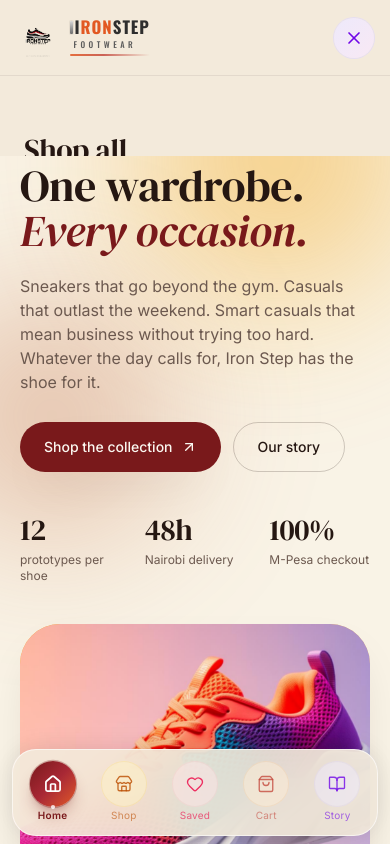
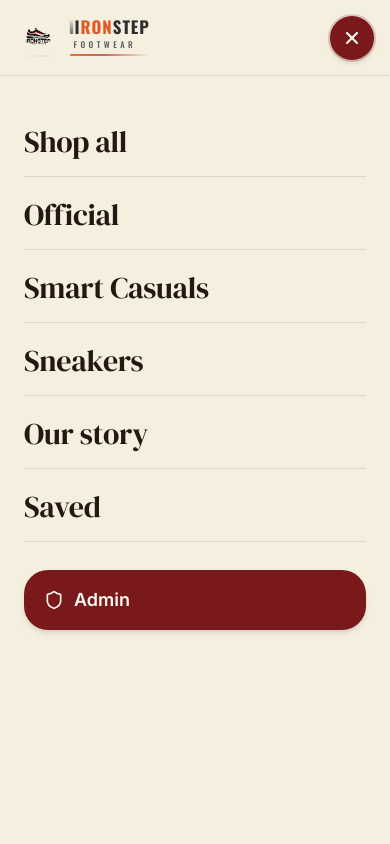
Before and after one commit to perejack/ironstepfootwear, a React (Vite) app: page / in a window 390 px wide. Both pictures are taken after a click on the button "Open menu". Shown: the top 844 px of the page. Built offline with nearby package versions, Linux system fonts and the light colour scheme; no server answers; the database is empty.

Commit message:
Fix mobile menu overlay and make the toggle easier to see.
Portal the menu to document.body for a full-screen solid panel and use a high-contrast burgundy menu button.

Co-authored-by: Cursor <cursoragent@cursor.com>

```diff
--- a/src/components/Layout.tsx
+++ b/src/components/Layout.tsx
@@ -1,6 +1,7 @@
 import { Link, useLocation } from "react-router-dom";
 import { Home, Store, Heart, ShoppingBag, BookOpen, Search, Menu, X, Shield } from "lucide-react";
 import { useState, useEffect, type ReactNode } from "react";
+import { createPortal } from "react-dom";
 import { useCart } from "@/store/cart";
 import logo from "@/assets/logo-iron-step.png";
 
@@ -137,15 +138,17 @@ function HeaderIconLink({
   label,
   badge,
   children,
+  className = "",
 }: {
   to: string;
   tone: IconTone;
   label: string;
   badge?: number;
   children: ReactNode;
+  className?: string;
 }) {
   return (
-    <Link to={to} aria-label={label} className={`${iconShellBase} ${tone.shell}`}>
+    <Link to={to} aria-label={label} className={`${iconShellBase} ${tone.shell} ${className}`}>
       <span className={`transition-colors duration-300 ${tone.icon}`}>{children}</span>
       {badge ? (
         <span className="absolute -top-1 -right-1 flex h-4 min-w-4 items-center justify-center rounded-full bg-gradient-to-br from-[#e25822] to-[#c44b3f] px-1 text-[9px] font-bold text-white shadow-md ring-2 ring-background">
@@ -192,6 +195,60 @@ function Logo({ variant = "header" }: { variant?: "header" | "footer" }) {
 }
 
 
+function MobileMenu({
+  open,
+  onClose,
+}: {
+  open: boolean;
+  onClose: () => void;
+}) {
+  if (!open || typeof document === "undefined") return null;
+
+  return createPortal(
+    <div className="fixed inset-0 z-[200] flex flex-col bg-[#f5efdf] md:hidden">
+      <div className="shrink-0 px-4 h-[4.75rem] flex items-center justify-between border-b border-border/70 bg-[#f5efdf] shadow-sm">
+        <Logo />
+        <button
+          type="button"
+          onClick={onClose}
+          className="flex h-11 w-11 shrink-0 items-center justify-center rounded-2xl bg-primary text-primary-foreground shadow-md ring-2 ring-primary/20 active:scale-95 transition-transform"
+          aria-label="Close menu"
+        >
+          <X className="h-5 w-5" strokeWidth={2.5} />
+        </button>
+      </div>
+      <nav className="flex-1 overflow-y-auto px-6 py-8 flex flex-col gap-1 bg-[#f5efdf]">
+        {[
+          { to: "/shop", label: "Shop all" },
+          { to: "/shop?category=Official", label: "Official" },
+          { to: "/shop?category=Smart%20Casuals", label: "Smart Casuals" },
+          { to: "/shop?category=Sneakers", label: "Sneakers" },
+          { to: "/story", label: "Our story" },
+          { to: "/saved", label: "Saved" },
+        ].map((l) => (
+          <Link
+            key={l.to}
+            to={l.to}
+            onClick={onClose}
+            className="border-b border-border/70 py-4 text-3xl font-display text-foreground hover:text-primary transition"
+          >
+            {l.label}
+          </Link>
+        ))}
+        <Link
+          to="/admin"
+          onClick={onClose}
+          className="mt-6 inline-flex items-center gap-2.5 rounded-2xl bg-primary text-primary-foreground px-5 py-4 text-lg font-semibold shadow-md hover:opacity-90 transition"
+        >
+          <Shield className="h-5 w-5" />
+          Admin
+        </Link>
+      </nav>
+    </div>,
+    document.body,
+  );
+}
+
 export function TopBar() {
   const { count } = useCart();
   const [open, setOpen] = useState(false);
@@ -208,8 +265,9 @@ export function TopBar() {
   const closeMenu = () => setOpen(false);
 
   return (
-    <header className="sticky top-0 z-40 backdrop-blur-md bg-background/80 border-b border-border/60">
-      <div className="mx-auto max-w-7xl px-4 sm:px-8 h-[4.75rem] sm:h-16 flex items-center justify-between gap-2">
+    <>
+    <header className="sticky top-0 z-40 bg-background/95 border-b border-border/60 supports-[backdrop-filter]:bg-background/90 supports-[backdrop-filter]:backdrop-blur-md">
+      <div className="mx-auto max-w-7xl px-3 sm:px-8 h-[4.75rem] sm:h-16 flex items-center justify-between gap-2">
         <Logo />
         <nav className="hidden md:flex items-center gap-8 text-sm">
           <Link to="/shop" className="hover:text-primary transition">Shop</Link>
@@ -218,67 +276,30 @@ export function TopBar() {
           <Link to="/shop?category=Sneakers" className="hover:text-primary transition">Sneakers</Link>
           <Link to="/story" className="hover:text-primary transition">Story</Link>
         </nav>
-        <div className="flex items-center gap-1.5 sm:gap-2">
-          <HeaderIconButton tone={headerTones.search} label="Search">
+        <div className="flex items-center gap-1 sm:gap-1.5 shrink-0">
+          <HeaderIconButton tone={headerTones.search} label="Search" className="hidden sm:flex">
             <Search className="h-[18px] w-[18px]" strokeWidth={2} />
           </HeaderIconButton>
-          <HeaderIconLink to="/saved" tone={headerTones.saved} label="Saved">
+          <HeaderIconLink to="/saved" tone={headerTones.saved} label="Saved" className="hidden sm:flex">
             <Heart className="h-[18px] w-[18px]" strokeWidth={2} />
           </HeaderIconLink>
           <HeaderIconLink to="/cart" tone={headerTones.cart} label="Cart" badge={count > 0 ? count : undefined}>
             <ShoppingBag className="h-[18px] w-[18px]" strokeWidth={2} />
           </HeaderIconLink>
-          <HeaderIconButton
-            tone={headerTones.menu}
-            label="Menu"
+          <button
+            type="button"
             onClick={() => setOpen(true)}
-            className="md:hidden"
+            className="md:hidden flex h-11 w-11 shrink-0 items-center justify-center rounded-2xl bg-primary text-primary-foreground shadow-md ring-2 ring-primary/20 active:scale-95 transition-transform"
+            aria-label="Open menu"
+            aria-expanded={open}
           >
-            <Menu className="h-[18px] w-[18px]" strokeWidth={2} />
-          </HeaderIconButton>
+            <Menu className="h-5 w-5" strokeWidth={2.5} />
+          </button>
         </div>
       </div>
-      {open && (
-        <div className="fixed inset-0 z-50 md:hidden flex flex-col bg-cream-soft">
-          <div className="shrink-0 px-4 h-[4.75rem] sm:h-16 flex items-center justify-between border-b border-border/60 bg-cream-soft">
-            <Logo />
-            <button
-              onClick={closeMenu}
-              className={`${iconShellBase} ${headerTones.menu.shell}`}
-              aria-label="Close menu"
-            >
-              <X className={`h-5 w-5 transition-colors duration-300 ${headerTones.menu.icon}`} strokeWidth={2} />
-            </button>
-          </div>
-          <nav className="flex-1 overflow-y-auto px-6 py-10 flex flex-col gap-1 bg-cream-soft">
-            {[
-              { to: "/shop", label: "Shop all" },
-              { to: "/shop?category=Official", label: "Official" },
-              { to: "/shop?category=Smart%20Casuals", label: "Smart Casuals" },
-              { to: "/shop?category=Sneakers", label: "Sneakers" },
-              { to: "/story", label: "Our story" },
-            ].map((l) => (
-              <Link
-                key={l.to}
-                to={l.to}
-                onClick={closeMenu}
-                className="border-b border-border/60 py-4 text-3xl font-display hover:text-primary transition"
-              >
-                {l.label}
-              </Link>
-            ))}
-            <Link
-              to="/admin"
-              onClick={closeMenu}
-              className="mt-4 inline-flex items-center gap-2.5 rounded-2xl bg-primary/10 border border-primary/20 px-5 py-4 text-lg font-medium text-primary hover:bg-primary hover:text-primary-foreground transition"
-            >
-              <Shield className="h-5 w-5" />
-              Admin
-            </Link>
-          </nav>
-        </div>
-      )}
     </header>
+    <MobileMenu open={open} onClose={closeMenu} />
+    </>
   );
 }
 
```
